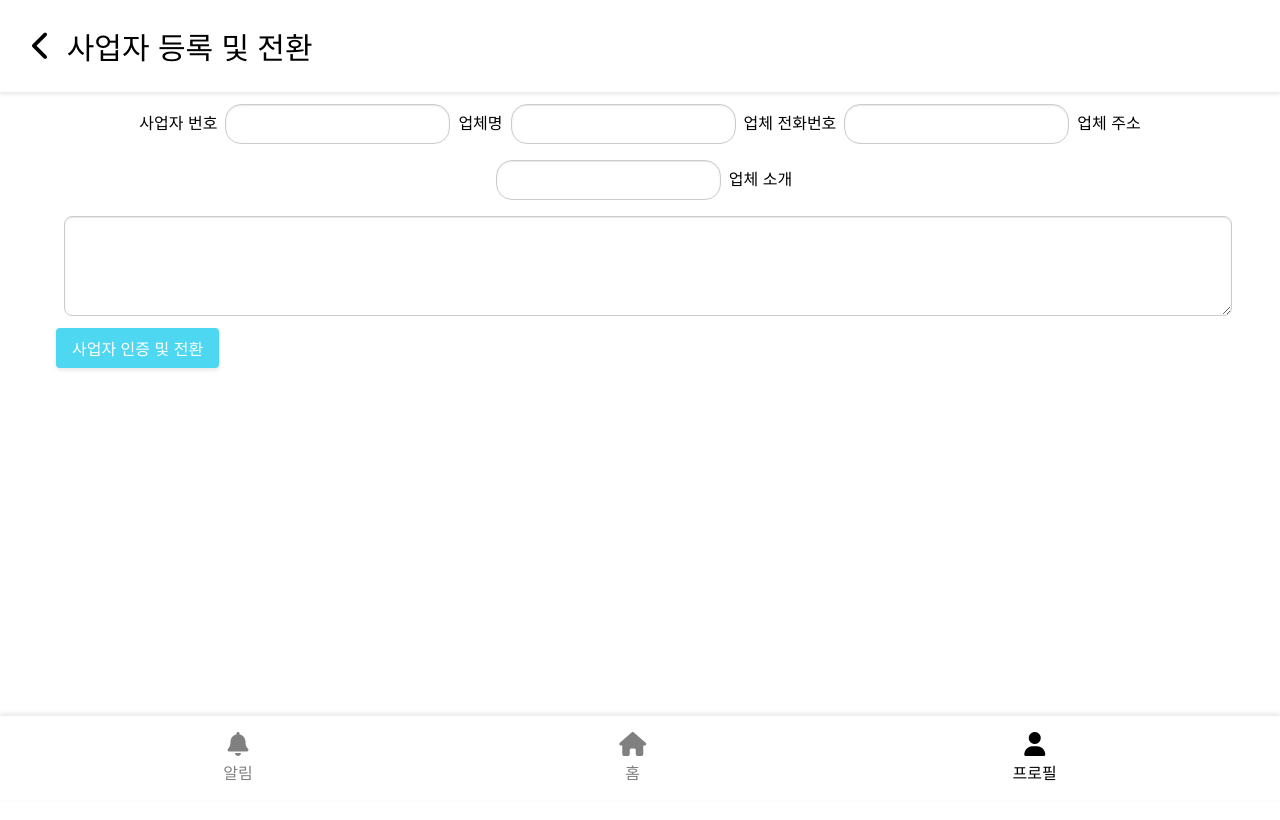
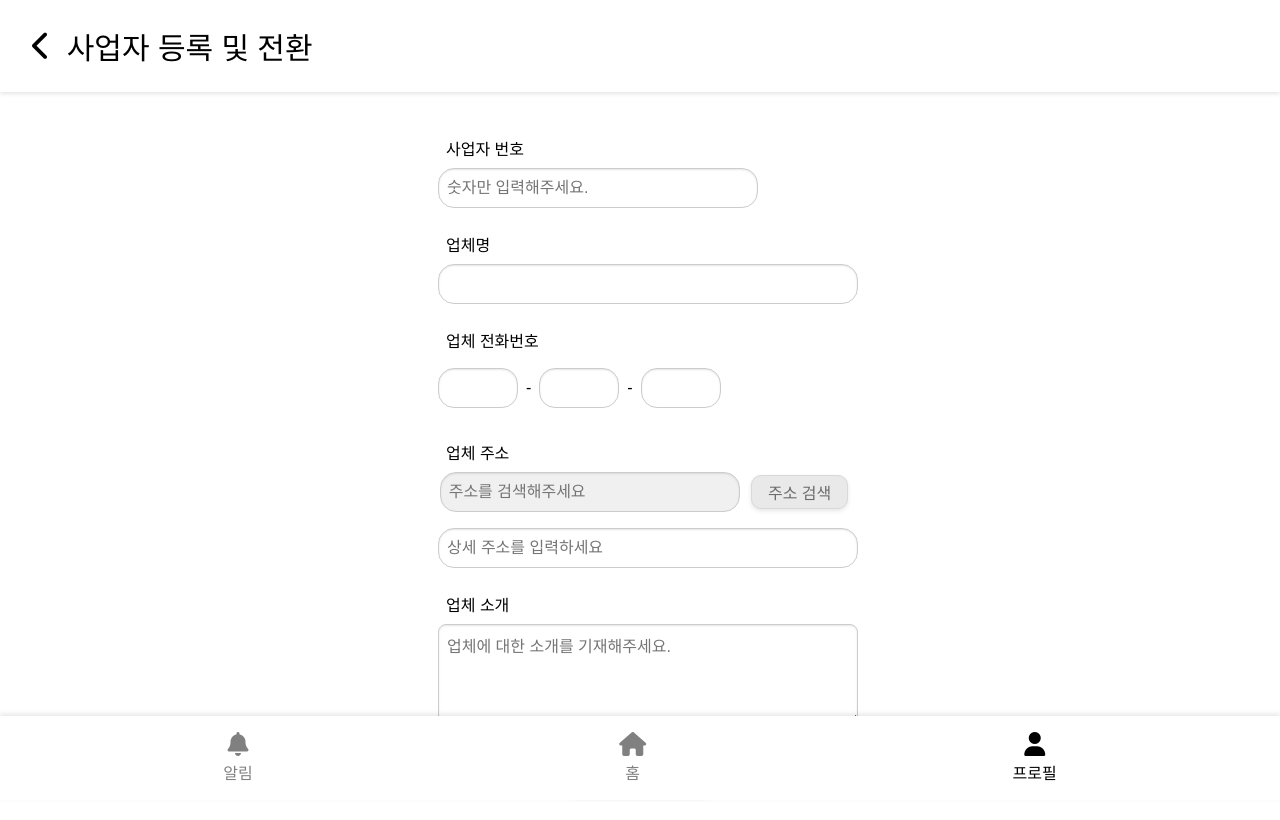
Before and after one commit to Thuy111/GlobalIT_Final, a React (Vite) app in the folder frontend/: page /profile/convert-to-partner in a window 1280 px wide. Shown: the top 820 px of the page. Built offline with nearby package versions, Linux system fonts and the light colour scheme; no server answers; a web font is replaced by a local one.

Commit message:
refactor: 사업자 등록 UI수정 및 편의성 향상

```diff
--- a/frontend/src/index.css
+++ b/frontend/src/index.css
@@ -76,6 +76,9 @@ button:disabled:hover, [class*="btn"]:disabled:hover {
   cursor: default;
 }
 
+input:read-only {background-color: #f0f0f0;color: #666;cursor: default;}
+body input:read-only:focus {outline: none; border: 1px solid #ccc;box-shadow: inset 0 1px 2px rgba(0, 0, 0, 0.1);}
+
 input[type="text"],
 input[type="password"],
 input[type="email"],
--- a/frontend/src/pages/profile/PartnerConvertPage.jsx
+++ b/frontend/src/pages/profile/PartnerConvertPage.jsx
@@ -1,14 +1,19 @@
 import { useState } from 'react';
 import { useNavigate } from 'react-router-dom';
 import TitleBar from '../../components/TitleBar';
+import '../../styles/PartnerConvertPage.css';
 import axios from 'axios';
 
 const PartnerConvertPage = () => {
   const [form, setForm] = useState({
     bno: '',
     name: '',
-    tel: '',
-    region: '',
+    telFst: '',
+    telSnd: '',
+    telThr: '',
+    tel: '',         // 합쳐진 전화번호
+    region: '',         // 도로명 주소
+    detailRegion: '',   // 상세 주소
     description: ''
   });
   const [error, setError] = useState(null);
@@ -17,7 +22,29 @@ const PartnerConvertPage = () => {
   const baseUrl = import.meta.env.VITE_API_URL;
 
   const handleChange = (e) => {
-    const { name, value } = e.target;
+    const { name, value, maxLength  } = e.target;
+
+    // 전화번호 조각은 3, 4, 4자리 제한
+    if (name === 'telFst' && !/^\d{0,3}$/.test(value)) return;
+    if ((name === 'telSnd' || name === 'telThr') && !/^\d{0,4}$/.test(value)) return;
+
+    // input 자동 포커싱
+    if (value.length === 3 && name === 'telFst') {
+      document.querySelector('input[name="telSnd"]')?.focus();
+    }
+    if (value.length === 4 && name === 'telSnd') {
+      document.querySelector('input[name="telThr"]')?.focus();
+    }
+
+    if(name === 'bno' && !/^\d*$/.test(value)) {
+      setError('사업자 번호는 숫자만 입력 가능합니다.');
+      return;
+    }else if (name === 'tel' && !/^\d{0,11}$/.test(value)) {
+      setError('전화번호는 숫자만 입력 가능하며 최대 11자리입니다.');
+      return;
+    }else {
+      setError(null);
+    }
     setForm({ ...form, [name]: value });
   };
 
@@ -25,7 +52,17 @@ const PartnerConvertPage = () => {
     e.preventDefault();
     setError(null);
     try {
-      const res = await axios.post(`${baseUrl}/smash/partner/convert`, form, { withCredentials: true });
+      const payload = {
+        ...form,
+        tel: form.telFst + form.telSnd + form.telThr, // 전화번호 합치기
+        region: form.region + ' ' + form.detailRegion
+      };
+      delete payload.detailRegion; // 상세 주소는 백엔드에 따로 안 보낼 거면 제거
+      delete payload.telFst; // 전화번호 부분은 합쳐서 보낼 거라 제거
+      delete payload.telSnd;
+      delete payload.telThr;
+
+      const res = await axios.post(`${baseUrl}/smash/partner/convert`, payload, { withCredentials: true });
       if (res.data.valid) {
         alert('사업자 전환 성공');
         setSuccess(true);
@@ -39,32 +76,53 @@ const PartnerConvertPage = () => {
     }
   };
 
+  const handleAddressSearch = (field) => {
+    new window.daum.Postcode({
+      oncomplete: (data) => {
+        const fullAddr = data.roadAddress + (data.buildingName ? ` (${data.buildingName})` : '');
+        setForm(prev => ({ ...prev, [field]: fullAddr }));
+      }
+    }).open();
+  };
+
+  // autoComplete="new-tel-part..." // input의 자동완성 기능을 비활성화하기 위한 속성
+
   return (
     <div className="partner_convert_container">
       <TitleBar title="사업자 등록 및 전환" />
       <form onSubmit={handleSubmit} className="partner_convert_form">
         <label>
-          사업자 번호
-          <input type="text" name="bno" value={form.bno} onChange={handleChange} required />
+          <h2>사업자 번호</h2>
+          <input type="text" name="bno" value={form.bno} onChange={handleChange} required placeholder='숫자만 입력해주세요.' className='short_input' />
         </label>
         <label>
-          업체명
-          <input type="text" name="name" value={form.name} onChange={handleChange} required />
+          <h2>업체명</h2>
+          <input type="text" name="name" value={form.name} onChange={handleChange} required autoComplete="new-tel-part5" />
         </label>
         <label>
-          업체 전화번호
-          <input type="text" name="tel" value={form.tel} onChange={handleChange} required />
+          <h2>업체 전화번호</h2>
+          <div className='partner_convert_tel'>
+            <input type="text" name="telFst" value={form.telFst} autoComplete="new-tel-part1" onChange={handleChange} className='short_input' />-
+            <input type="text" name="telSnd" value={form.telSnd} autoComplete="new-tel-part2" onChange={handleChange} className='short_input' />-
+            <input type="text" name="telThr" value={form.telThr} autoComplete="new-tel-part3" onChange={handleChange} className='short_input' />
+          </div>
         </label>
         <label>
-          업체 주소
-          <input type="text" name="region" value={form.region} onChange={handleChange} required />
+          <h2>업체 주소</h2>
+          <div className='partner_convert_address'>
+            <input type="text" name="region" value={form.region} placeholder='주소를 검색해주세요' readOnly required />
+            <button type="button" onClick={() => handleAddressSearch('region')} >주소 검색</button>
+          </div>
+          <input type="text" name="detailRegion" value={form.detailRegion} onChange={handleChange} autoComplete="new-tel-part4" required placeholder='상세 주소를 입력하세요' />
         </label>
         <label>
-          업체 소개
-          <textarea name="description" value={form.description} onChange={handleChange} required />
+          <h2>업체 소개</h2>
+          <textarea name="description" value={form.description} onChange={handleChange} required placeholder='업체에 대한 소개를 기재해주세요.' />
         </label>
-        {error && <p className="error_text">❗ {error}</p>}
-        <button type="submit">사업자 인증 및 전환</button>
+        <div className='partner_convert_buttons'>
+          {error && <p className="error_text">❗ {error}</p>}
+          <button type="submit">사업자 인증 및 전환</button>
+        </div>
       </form>
     </div>
   );
--- /dev/null
+++ b/frontend/src/styles/PartnerConvertPage.css
@@ -0,0 +1,38 @@
+.partner_convert_form {
+  width: 100%;
+  max-width: 420px;
+  margin: 2rem auto 0 auto;
+  display: flex;
+  flex-direction: column;
+  justify-content: center;
+  align-items: center;
+  /* padding-right: 1rem; */
+}
+.partner_convert_form label {width: 100%; text-align: center;margin: 0.5rem 0;display: flex;flex-direction: column; justify-content: center;align-items: start;}
+.partner_convert_form label h2 {width: 100%; max-width: 420px; text-align: start;margin-left: 1rem;}
+.partner_convert_form input, .partner_convert_form textarea {width: 100%; max-width: 420px;}
+.partner_convert_form input.short_input {width: 100%; max-width: 320px;}
+.partner_convert_buttons {width:100%; display: flex; justify-content: center;align-items: center;flex-direction: column;}
+.partner_convert_buttons .error_text {margin: 1rem 0;}
+.partner_convert_buttons button{border-radius: 30px; margin-top: 1rem;}
+
+.partner_convert_form .partner_convert_tel {width: 100%; display: flex; justify-content: start; align-items: center; margin: 0.5rem 0;}
+.partner_convert_form .partner_convert_tel input {width: 80px;}
+
+.partner_convert_address {width:100%; max-width: 420px; display: flex; justify-content: space-around; align-items: center;}
+.partner_convert_form .partner_convert_address input{width: calc(100% - 120px);}
+
+body.dark .partner_convert_form .partner_convert_address button{background-color: #3a3a3a;color: white; border: 1px solid #575757;}
+body.dark .partner_convert_form .partner_convert_address button:hover{background-color: rgb(49, 49, 49);}
+.partner_convert_form .partner_convert_address button{
+  background-color: #e9e9e9;
+  color: #6a6a6a;
+  height: 34px;
+  border: 1px solid #d9d9d9;
+  border-radius: 10px !important;
+}
+.partner_convert_form .partner_convert_address button:hover{
+  background-color: #d9d9d9;
+  border: 1px solid #bdbdbd;
+  color: #333;
+}
```
Also changed, not shown: 1 other file (tests, documents, lock files or other folders).
